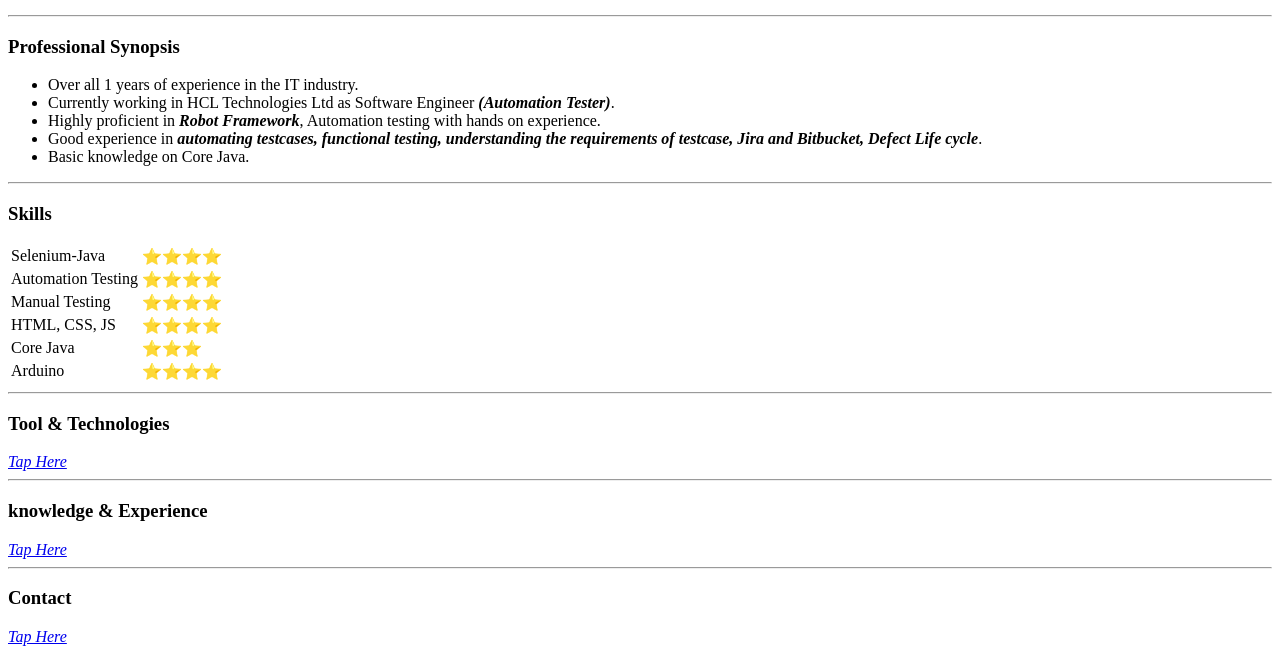
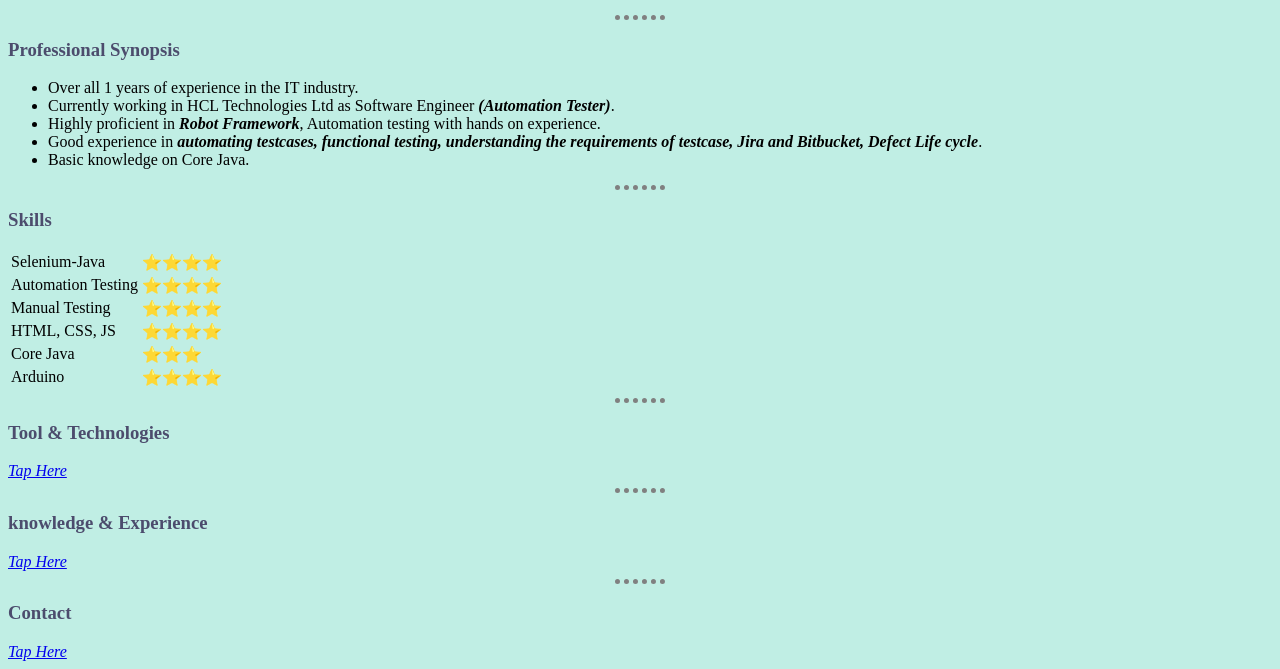
Before and after one commit to DasvinKumarR/Dasvin-Kumar-R-CV, a plain HTML site: page index.html in a window 1280 px wide. Shown: the part 207-876 px from the top of the page. Drawn offline with Linux system fonts and the light colour scheme.

Commit message:
Code update

```diff
--- /dev/null
+++ b/CSSFiles/Styles.css
@@ -0,0 +1,31 @@
+body {
+    background-color: #C0EEE4;
+}
+
+hr {
+    border-style: none;
+    border-top-style: dotted;
+    border-width: 5px;
+    width: 4%;
+    border-color: grey;
+}
+
+h1 {
+    color: #14C38E;
+}
+
+h3 {
+    color: #4C4C6D;
+}
+/* Class Selector */
+.ToolTech:hover {
+    color: black;
+}
+
+.KnowledgeExperience:hover {
+    color: black;
+}
+
+.Contact:hover {
+    color: black;
+}
--- a/index.html
+++ b/index.html
@@ -4,6 +4,7 @@
     <meta charset="UTF-8">
     <meta name="viewport" content="width=device-width, initial-scale=1.0">
     <title>🕴️Dasvin Kumar R</title>
+    <link rel="stylesheet" href="CSSFiles/Styles.css">
 </head>
 <body>
     <table cellspacing="10">
@@ -56,12 +57,12 @@
     </table>
     <hr>
     <h3><strong>Tool & Technologies</strong></h3>
-    <a href="ToolsTech.html"><em>Tap Here</em></a>
+    <a href="ToolsTech.html" class="ToolTech"><em>Tap Here</em></a>
     <hr>
     <h3><strong>knowledge & Experience</strong></h3>
-    <a href="KnowledgeExperience.html"><em>Tap Here</em></a>
+    <a href="KnowledgeExperience.html" class="KnowledgeExperience"><em>Tap Here</em></a>
     <hr>
     <h3><strong>Contact</strong></h3>
-    <a href="ContactMe.html"><em>Tap Here</em></a>
+    <a href="ContactMe.html" class="Contact"><em>Tap Here</em></a>
 </body>
 </html>
```
Also changed, not shown: ContactMe.html (+2 -1 lines), KnowledgeExperience.html (+2 -1 lines), ToolsTech.html (+1 -0 lines).
